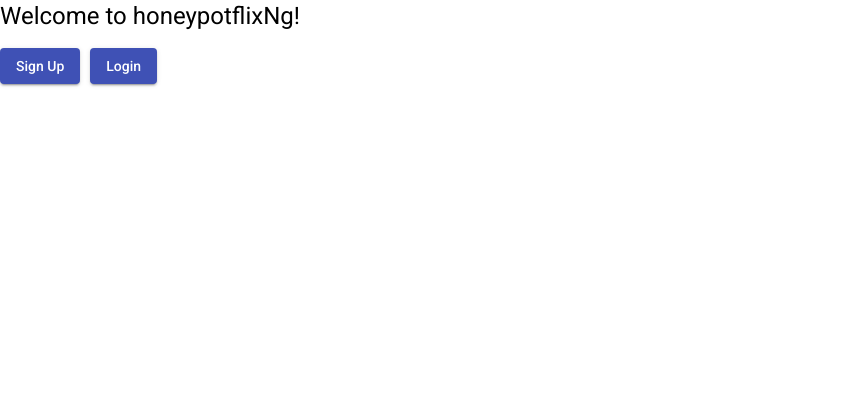
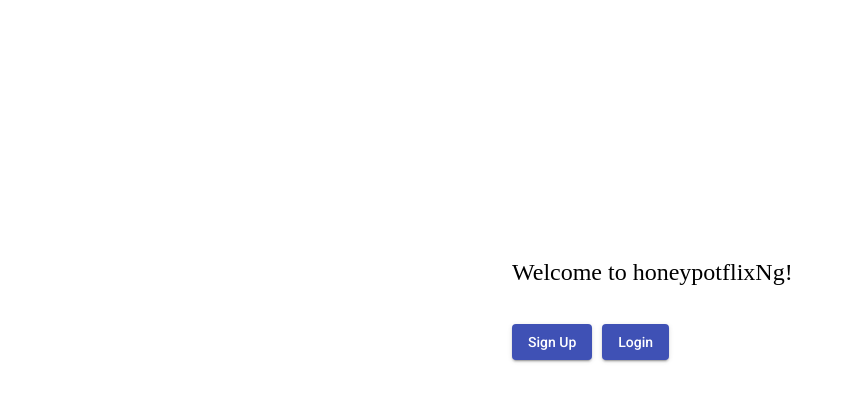
Before and after one commit to xurros/honeypotflixangular, an Angular app: page / in a window 1280 px wide. Shown: the top 402 px of the page, without its empty margins (0-853 px from the left). Built offline with nearby package versions, Linux system fonts and the light colour scheme.

Commit message:
Update app.component.html

```diff
--- a/src/app/app.component.html
+++ b/src/app/app.component.html
@@ -1,24 +1,16 @@
 <!--  entry file for the honeypotflix application -->
 
 
-<div class="main-page">
-  <h1>
+<div class="main-page" style="width: auto; margin-left: 40%; margin-top: 20%;  ">
+  <h1 style="font-family: Jost;">
     Welcome to honeypotflixNg!
   </h1>
 
-  <button
-    mat-raised-button
-    (click)="openUserRegistrationDialog()"
-    style="margin-right: 10px;"
-    color="primary"
-  >
+  <button mat-raised-button (click)="openUserRegistrationDialog()" style="margin-top: 20px; margin-right: 10px;" color="primary">
     Sign Up
   </button>
 
-  <button
-    mat-raised-button
-    color="primary"
-  >
+  <button mat-raised-button color="primary">
     Login
   </button>
 </div>
```
